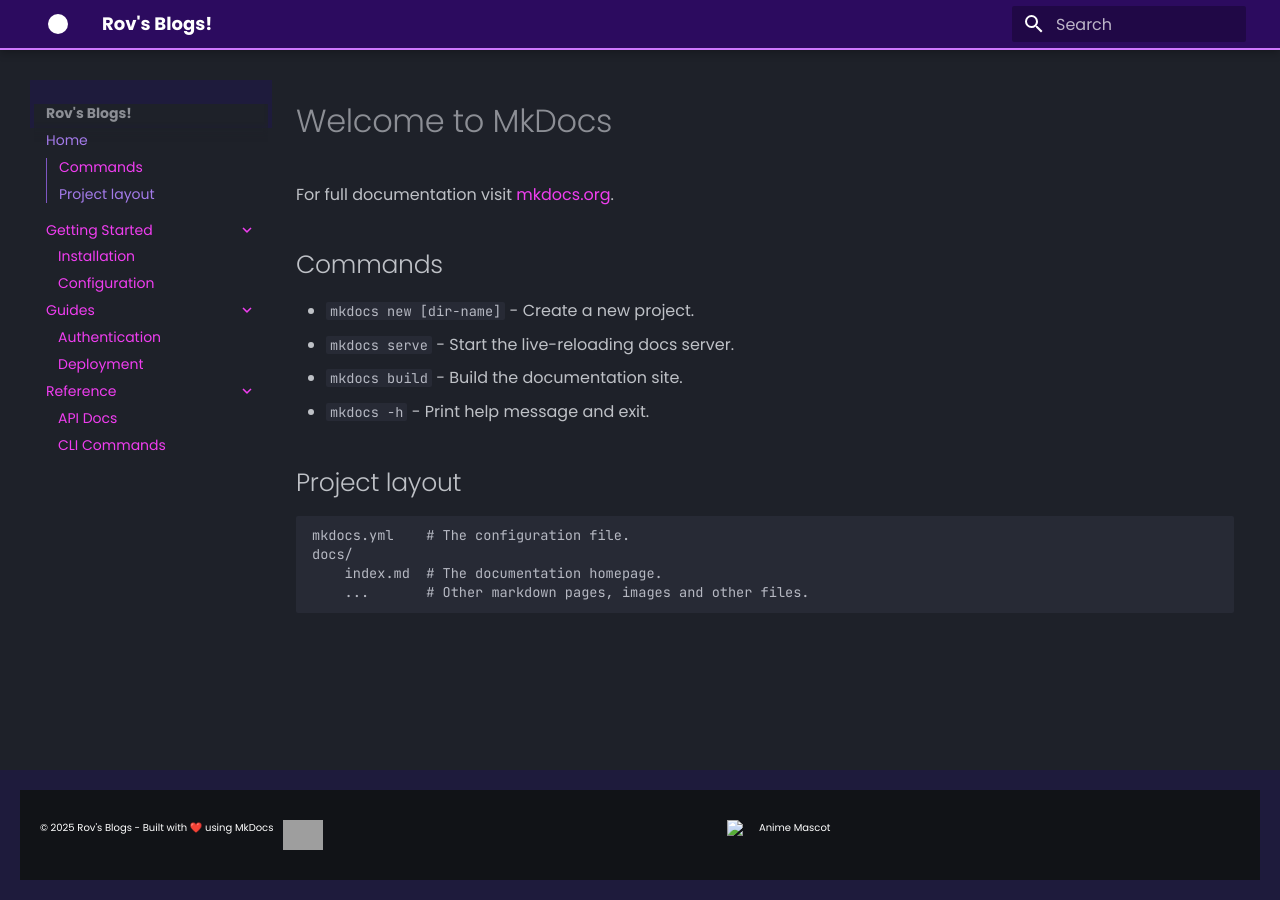
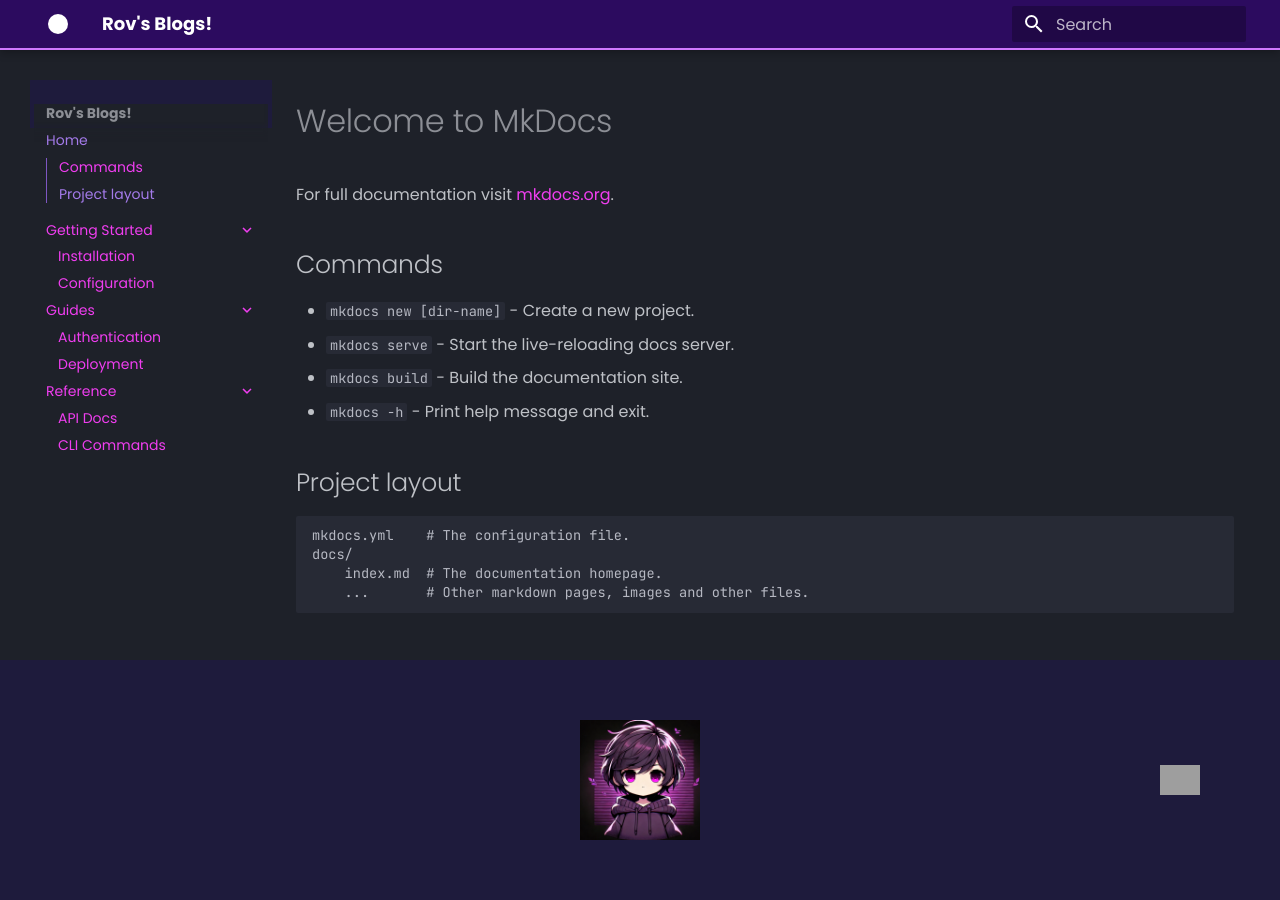
Before and after one commit to RovxBot/rovblog, an MkDocs documentation site: the page built from docs/index.md, in a window 1280 px wide. Built offline with MkDocs 1.6.1 and Material for MkDocs 9.7.7, drawn with Linux system fonts in a browser that asks for light colours; grey boxes are pictures that could not be loaded.

Commit message:
corrected image

```diff
--- a/docs/overrides/main.html
+++ b/docs/overrides/main.html
@@ -3,20 +3,24 @@
 {% block footer %}
 <footer class="md-footer">
   <div class="md-footer-meta">
-    <div class="md-footer-meta__inner" style="text-align: center; padding: 20px;">
+    <div class="md-footer-meta__inner" style="display: flex; align-items: center; justify-content: space-between; padding: 20px;">
 
-      <!-- Copyright Text -->
-      <p>© 2025 Rov's Blogs - Built with ❤️ using MkDocs</p>
+      <!-- Left Spacer (for proper alignment) -->
+      <div style="flex: 1;"></div>
 
-      <!-- GitHub Logo -->
-      <a href="https://github.com/rovxbot" target="_blank">
-        <img src="https://cdn-icons-png.flaticon.com/512/25/25231.png"
-             alt="GitHub" width="40px" style="margin: 10px;">
-      </a>
+      <!-- Centered Mascot -->
+      <div style="text-align: center;">
+        <img src="/assets/mascot.png"
+             alt="Anime Mascot" width="120px" style="display: block; margin: auto;">
+      </div>
 
-      <!-- Anime Mascot -->
-      <img src="/docs/assets/mascot.png"
-           alt="Anime Mascot" width="120px" style="display: block; margin: 10px auto;">
+      <!-- GitHub Logo (Aligned Right) -->
+      <div style="flex: 1; text-align: right;">
+        <a href="https://github.com/rovxbot" target="_blank">
+          <img src="https://cdn-icons-png.flaticon.com/512/25/25231.png"
+               alt="GitHub" width="40px" style="margin-right: 20px;">
+        </a>
+      </div>
 
     </div>
   </div>
--- a/docs/overrides/stylesheets/custom.css
+++ b/docs/overrides/stylesheets/custom.css
@@ -59,9 +59,24 @@
     padding: 20px;
 }
 
-/* Make mascot image centered */
+/* Ensure footer background matches the theme */
+.md-footer-meta {
+    background: #1e1b3c;
+    color: white;
+    padding: 20px;
+}
+
+/* Smooth hover effect for GitHub logo */
+.md-footer-meta a img {
+    transition: transform 0.2s ease-in-out;
+}
+.md-footer-meta a img:hover {
+    transform: scale(1.1);
+}
+
+/* Centered mascot styling */
 .md-footer-meta img {
     max-width: 120px;
     display: block;
-    margin: 15px auto;
+    margin: auto;
 }
```
